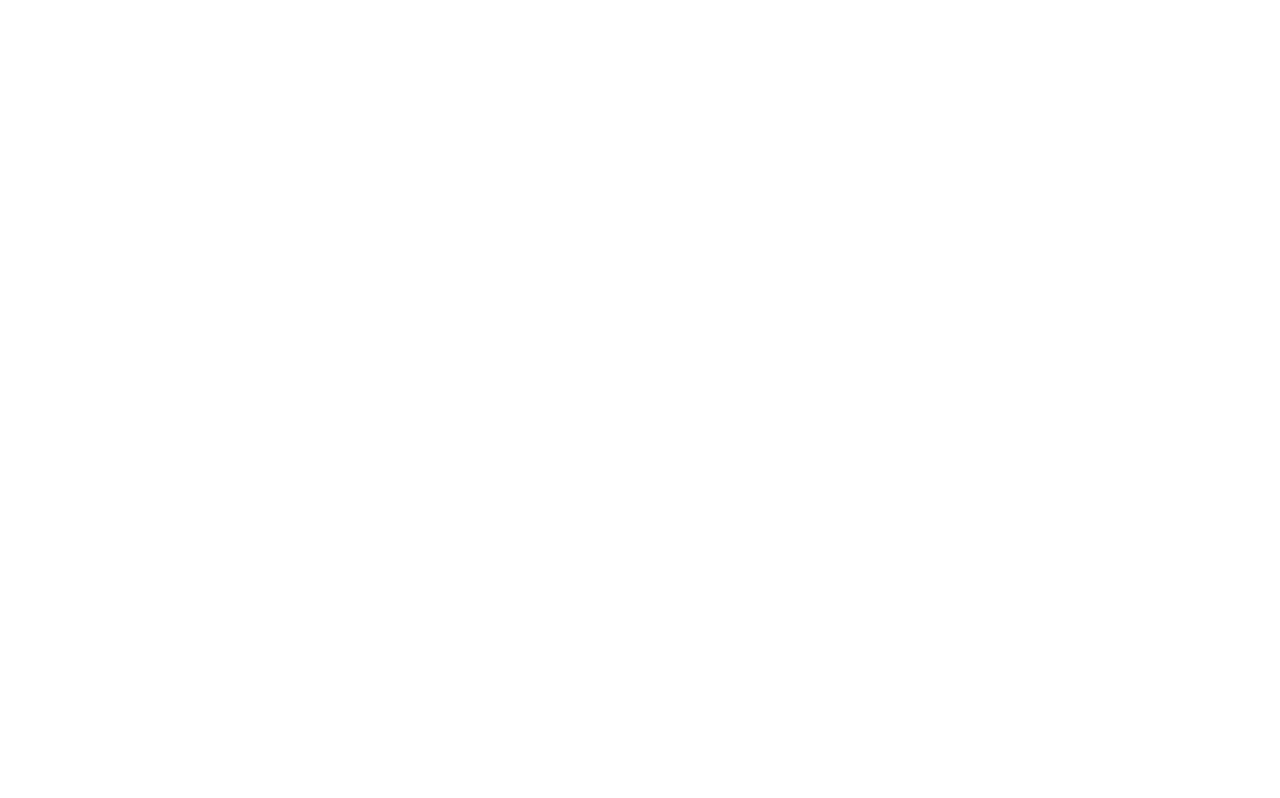
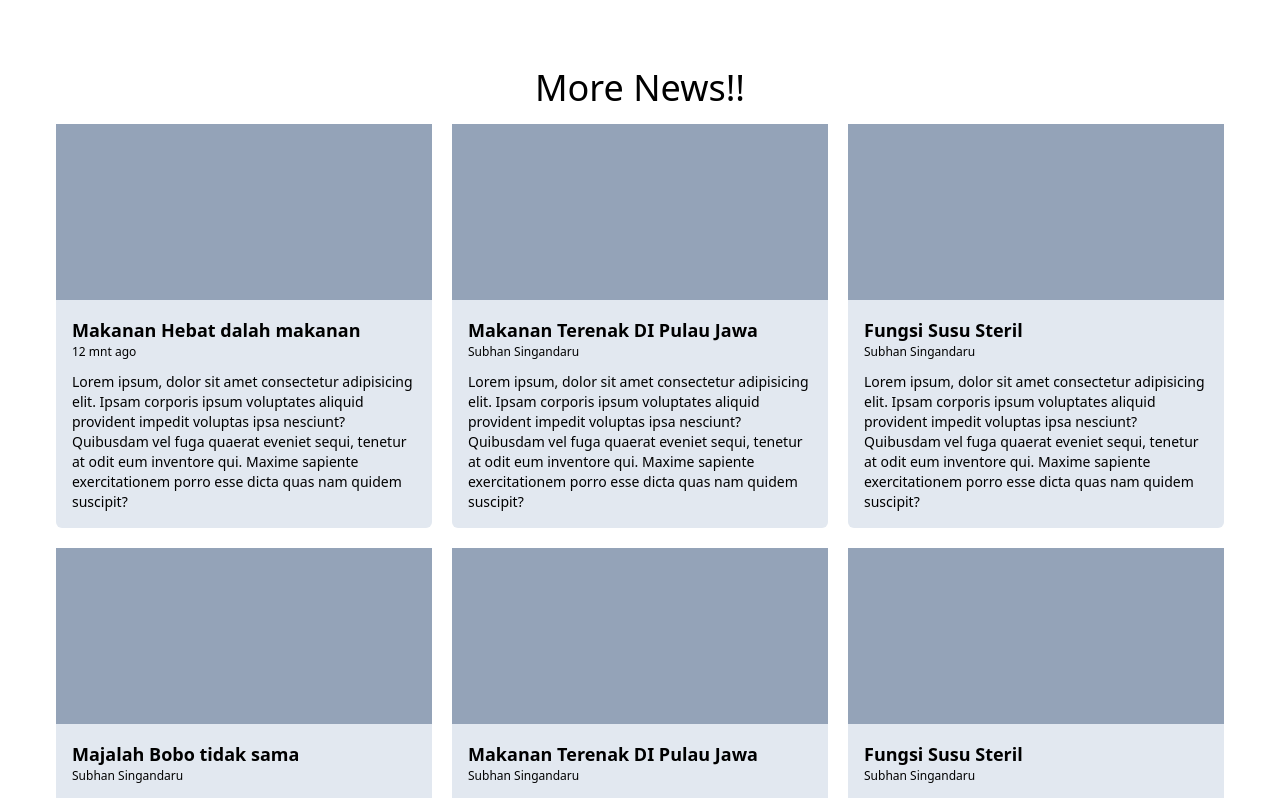
Before and after one commit to subhan-sd/PortalBaca, a Vue app: page / in a window 1280 px wide. Shown: the part 1180-1978 px from the top of the page. Before the commit the page ends 1240 px from the top, so only its background shows below. Built offline with nearby package versions, Linux system fonts and the light colour scheme; data requests are answered from the project's data file.

Commit message:
add axios ,json-server to temporary database , implementasi v-for

```diff
--- /dev/null
+++ b/db.json
@@ -0,0 +1,40 @@
+{
+    "berita":[
+        {
+         "id"      : 1,
+         "judul"   : "Makanan Terenak DI Pulau Jawa" ,
+         "penulis" : "Subhan Singandaru",
+         "waktu"   : "12-Des-2022",
+         "isi"     : "Lorem ipsum, dolor sit amet consectetur adipisicing elit. Ipsam corporis ipsum voluptates aliquid provident impedit voluptas ipsa nesciunt? Quibusdam vel fuga quaerat eveniet sequi, tenetur at odit eum inventore qui. Maxime sapiente exercitationem porro esse dicta quas nam quidem suscipit? "},
+         {
+         "id"      : 2,
+         "judul"   : "Fungsi Susu Steril" ,
+         "penulis" : "Subhan Singandaru",
+         "waktu"   : "12-Des-2022",
+         "isi"     : "Lorem ipsum, dolor sit amet consectetur adipisicing elit. Ipsam corporis ipsum voluptates aliquid provident impedit voluptas ipsa nesciunt? Quibusdam vel fuga quaerat eveniet sequi, tenetur at odit eum inventore qui. Maxime sapiente exercitationem porro esse dicta quas nam quidem suscipit? "},
+         {
+            "id"      : 3,
+            "judul"   : "Majalah Bobo tidak sama" ,
+         "penulis" : "Subhan Singandaru",
+         "waktu"   : "12-Des-2022",
+         "isi"     : "Lorem ipsum, dolor sit amet consectetur adipisicing elit. Ipsam corporis ipsum voluptates aliquid provident impedit voluptas ipsa nesciunt? Quibusdam vel fuga quaerat eveniet sequi, tenetur at odit eum inventore qui. Maxime sapiente exercitationem porro esse dicta quas nam quidem suscipit? "},
+         {
+            "id"      : 4,
+            "judul"   : "Makanan Terenak DI Pulau Jawa" ,
+         "penulis" : "Subhan Singandaru",
+         "waktu"   : "12-Des-2022",
+         "isi"     : "Lorem ipsum, dolor sit amet consectetur adipisicing elit. Ipsam corporis ipsum voluptates aliquid provident impedit voluptas ipsa nesciunt? Quibusdam vel fuga quaerat eveniet sequi, tenetur at odit eum inventore qui. Maxime sapiente exercitationem porro esse dicta quas nam quidem suscipit? "},
+         {
+            "id"      : 5,
+            "judul"   : "Fungsi Susu Steril" ,
+         "penulis" : "Subhan Singandaru",
+         "waktu"   : "12-Des-2022",
+         "isi"     : "Lorem ipsum, dolor sit amet consectetur adipisicing elit. Ipsam corporis ipsum voluptates aliquid provident impedit voluptas ipsa nesciunt? Quibusdam vel fuga quaerat eveniet sequi, tenetur at odit eum inventore qui. Maxime sapiente exercitationem porro esse dicta quas nam quidem suscipit? "},
+         {
+            "id"      : 6,
+            "judul"   : "Majalah Bobo tidak sama" ,
+         "penulis" : "Subhan Singandaru",
+         "waktu"   : "12-Des-2022",
+         "isi"     : "Lorem ipsum, dolor sit amet consectetur adipisicing elit. Ipsam corporis ipsum voluptates aliquid provident impedit voluptas ipsa nesciunt? Quibusdam vel fuga quaerat eveniet sequi, tenetur at odit eum inventore qui. Maxime sapiente exercitationem porro esse dicta quas nam quidem suscipit? "}
+    ]
+}
--- a/package.json
+++ b/package.json
@@ -9,6 +9,7 @@
   },
   "dependencies": {
     "autoprefixer": "^10",
+    "axios": "^1.2.3",
     "core-js": "^3.8.3",
     "postcss": "^8",
     "tailwindcss": "^3",
--- a/src/views/Home.vue
+++ b/src/views/Home.vue
@@ -20,7 +20,7 @@
       <div class="div h-96 basis-1/3 bg-gray-200 rounded-md">
 
         <div class=" bg-gray-300 h-auto rounded-sm flex-1 overflow-hidden p-3 m-6">
-        <div class=" h-16 w-16 bg-gray-800 rounded-sm float-left mr-2"></div>
+        <div class=" h-16 w-16 bg-gray-400 rounded-sm float-left mr-2"></div>
         <div class="headline ">
           <p class="title text-lg ml-4 font-semibold">Title</p>
           <p class="text-sm">Lorem ipsum dolor sit amet consectetur adipisicing elit. Adipisci, voluptatum. Sit </p>
@@ -30,7 +30,7 @@
       </div>
       <div class="div h-autoflex-1 ml-4">
         <div class="text basis-1/3 m-16">
-        <p class="text-3xl font-semibold ">What Hot to news this weeks ?</p>
+        <p class="text-3xl font-semibold ">The Hot to news this weeks Is 'Akapela'</p>
         <p class="font-normal text-xl">Create By.Subhan || 2012, 12 Jan </p>
         <div class="container mx-auto px-4 mt-4">
           Lorem ipsum dolor sit amet, consectetur adipisicing elit. Sint animi quod perspiciatis aliquam ut in, soluta deleniti enim commodi voluptatum maiores autem eveniet porro vel cumque sunt nostrum est, dolorem repellat! Vel nam molestiae architecto deleniti obcaecati quas. Quaerat aliquam autem magni nemo dolore impedit sint laudantium assumenda provident eius!
@@ -44,13 +44,78 @@
       </div>
     </div>
 
+    <p class="text-center mt-6 text-4xl font-medium mb-4">More News!!</p>
+    <div class="content grid grid-cols-3 gap-5">
+      <!-- Text Asli -->
+      <div class="dev h-auto bg-slate-200  rounded-md">
+        <div class="pict bg-slate-400 w-auto h-44 "></div>
+        <div class="text p-4">
+          <p class="title text-lg font-semibold">Makanan Hebat dalah makanan </p>
+          <p class="font-light text-xs">
+            12 mnt ago
+          </p>
+          <p class="text-sm mt-3">Lorem ipsum, dolor sit amet consectetur adipisicing elit. Ipsam corporis ipsum voluptates aliquid provident impedit voluptas ipsa nesciunt? Quibusdam vel fuga quaerat eveniet sequi, tenetur at odit eum inventore qui. Maxime sapiente exercitationem porro esse dicta quas nam quidem suscipit? </p>
+        </div>
+      </div>
+
+      <!-- Looping Vor -->
+
+      <div class="dev h-auto bg-slate-200  rounded-md" v-for="i in items" :key="i.id">
+        <div class="pict bg-slate-400 w-auto h-44 "></div>
+        <div class="text p-4">
+          <p class="title text-lg font-semibold">{{ i.judul }}</p>
+          <p class="font-light text-xs">
+            {{i.penulis}}
+          </p>
+          <p class="text-sm mt-3">{{ i.isi}} </p>
+        </div>
+      </div>
+
+    </div>
+
   </div >
 </template>
 
 <script>
+import axios from 'axios'
+// import { onMounted , ref } from 'vue'
+
 export default {
   name: 'homeView',
   props: {
+  },
+  data(){
+    return{
+      items:[],
+    };
+  },methods:{
+    listBerita(){
+            const credentials = {
+              id: this.id,
+              judul: this.judul,
+              penulis: this.penulis,
+              waktu: this.waktu,
+              isi: this.isi,
+            };
+            axios
+                .get(`http://localhost:3004/berita`, credentials)
+                // .get(`http://localhost:8084/reload`, credentials)
+                .then((response) => {
+                  console.log(response)
+                    // for(const i in (key)=> response.data){
+                    //     this.items.push(i[key])
+                    //
+                  this.items= [...response.data]
+                  console.log(this.items + "ini berarti sudah dapat")
+
+                })
+                // .then((response) => console.log(response.data))
+                .catch((err) => console.log(err.response+" error data tidak dapet"))
+        },
+
+    },
+    created(){
+        this.listBerita();
+    }
   }
-}
 </script>
```
Also changed, not shown: 1 other file (tests, documents, lock files or other folders).
